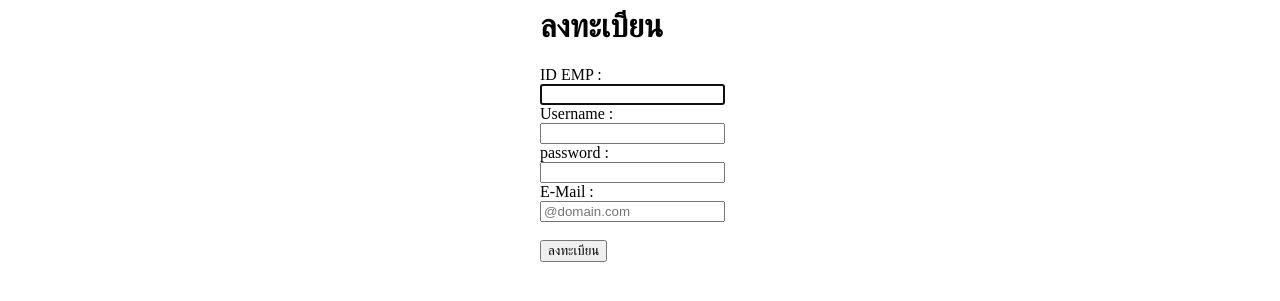
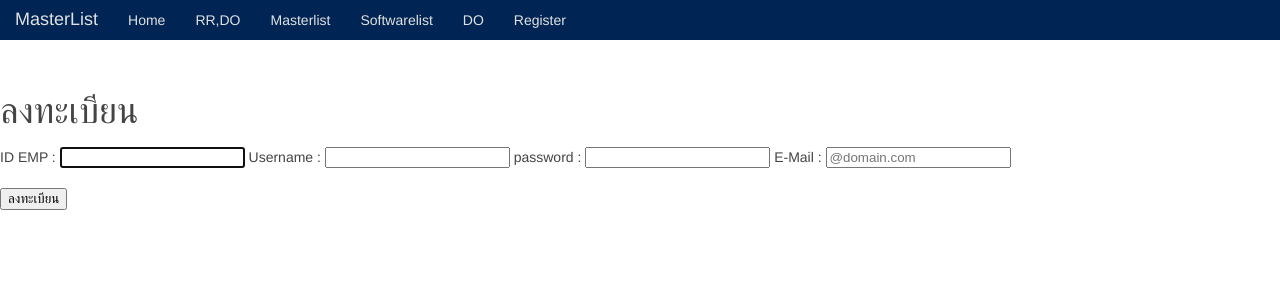
Before and after one commit to arttaksin/masterlist, a PHP site: page /frm_register.php in a window 1280 px wide. Shown: the top 301 px of the page. Run offline with PHP 8.4, Linux system fonts and the light colour scheme; some libraries are stand-ins or nearby versions.

Commit message:
update main.php

```diff
--- a/frm_register.php
+++ b/frm_register.php
@@ -1,19 +1,18 @@
+<!DOCTYPE HTML PUBLIC "-//W3C//DTD HTML 4.01 Transitional//EN"
+"http://www.w3.org/TR/html4/loose.dtd">
 <html>
 <head>
-<tile></tile>
-    <style type="text/css">
-        div{
-            width: 200px;
-            height: 100px;
-            margin: auto;
+<title>MasterList</title>
+<meta http-equiv="Content-Type" content="text/html; charset=windows-874">
 
-        }
-        label{
-            display: block;
-        }
-  </style>
+<link href="css/uikit.css" rel="stylesheet">
+<script src="../vendor/jquery.js"></script>
+<script src="js/uikit.js"></script>
+<script src="js/uikit.min.js"></script>
 </head>
     <body>
+        <?php include("header.php");?>
+
         <div>
     <h1>ลงทะเบียน</h1>
         <form action="register.php" method="post">
--- a/header.php
+++ b/header.php
@@ -1,10 +1,10 @@
 
 
             <nav class="uk-navbar uk-margin-large-bottom">
-                <a class="uk-navbar-brand uk-hidden-small" href="index.php">MasterList</a>
+                <a class="uk-navbar-brand uk-hidden-small" href="main.php">MasterList</a>
                 <ul class="uk-navbar-nav uk-hidden-small">
                    <li>
-                    <a href="index.php">Home</a>
+                    <a href="main.php">Home</a>
                   </li>
                     <li>
                         <a href="page_RRDO.php">RR,DO</a>
@@ -19,7 +19,7 @@
                         <a href="page_DO.php">DO</a>
                     </li>
                     <li>
-                        <a href="page_register.php">Register</a>
+                        <a href="frm_register.php">Register</a>
                     </li>
                 </ul>
                 <a href="#offcanvas" class="uk-navbar-toggle uk-visible-small" data-uk-offcanvas></a>
```
Also changed, not shown: main.php (+5 -5 lines).
